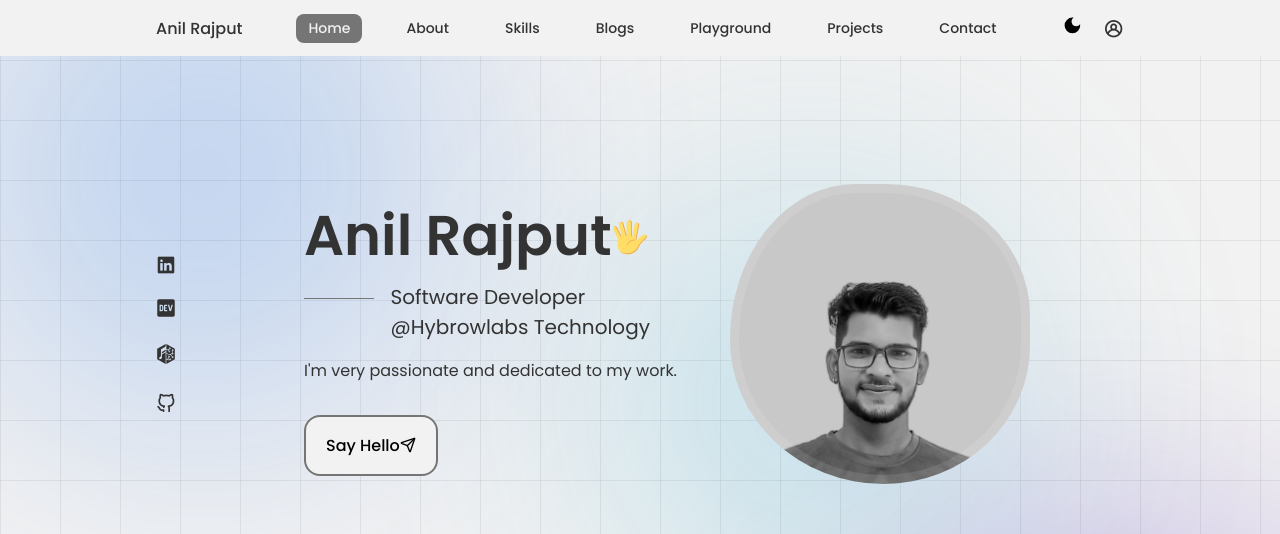
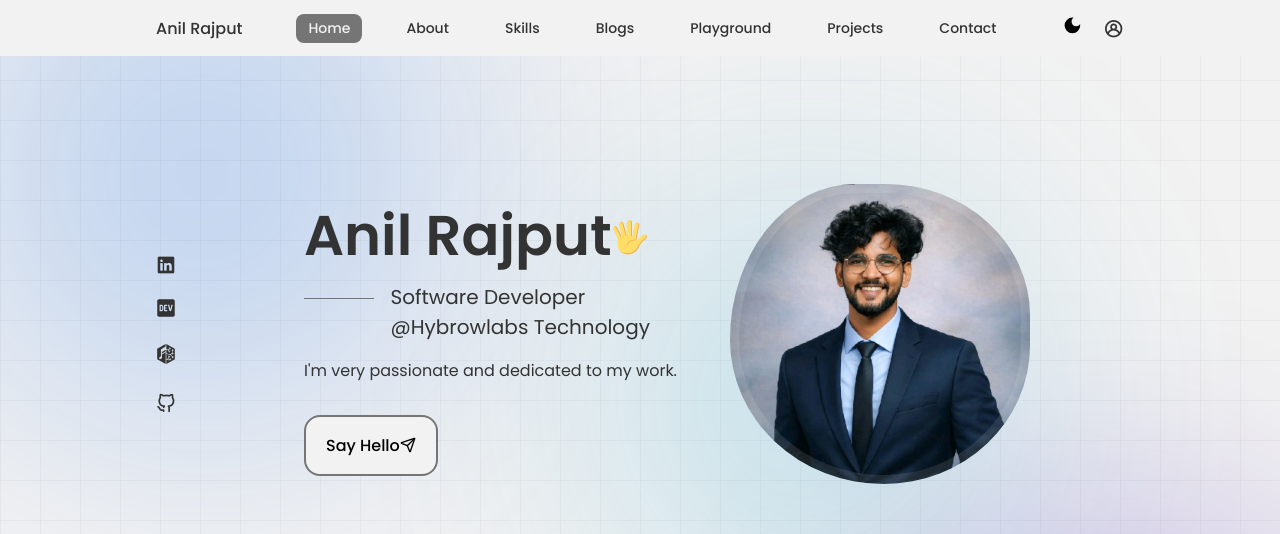
Before and after one commit to 04anilr/my-portfolio, a React (Create React App) app: page / in a window 1280 px wide. Shown: the top 534 px of the page. Built offline with nearby package versions, Linux system fonts and the light colour scheme; no server answers.

Commit message:
feat: profile image changes

```diff
--- a/src/components/Home/home.css
+++ b/src/components/Home/home.css
@@ -54,7 +54,7 @@
 }
 
 .home_img {
-    background: url("../../assets/profile-pic (4).png");
+    background: url("../../assets/about.png");
     background-repeat: no-repeat;
     background-position: center;
     background-size: cover;
--- a/src/components/about/About.jsx
+++ b/src/components/about/About.jsx
@@ -1,6 +1,6 @@
 import React from 'react';
 import "./about.css";
-import AboutImg from "../../assets/profile-pic (4).png";
+import AboutImg from "../../assets/about.png";
 import { Info } from './Info';
 import { FaArrowCircleDown } from "react-icons/fa";
 
--- a/src/components/about/AboutPage.jsx
+++ b/src/components/about/AboutPage.jsx
@@ -1,6 +1,6 @@
 import React from 'react';
 import './aboutpage.css';
-import AboutImg from "../../assets/profile-pic (4).png";
+import AboutImg from "../../assets/about.png";
 
 export const AboutPage = () => {
   const handleBackToPortfolio = (e) => {
--- a/src/components/background/background.css
+++ b/src/components/background/background.css
@@ -22,8 +22,8 @@
     background-image:
         linear-gradient(var(--border-color) 1px, transparent 1px),
         linear-gradient(90deg, var(--border-color) 1px, transparent 1px);
-    background-size: 60px 60px;
-    opacity: 0.8;
+    background-size: 40px 40px;
+    opacity: 0.4;
 }
 
 /* Floating soft-focus background blobs in blue, purple, and cyan */
--- a/src/components/profile/ProfileDrawer.jsx
+++ b/src/components/profile/ProfileDrawer.jsx
@@ -1,6 +1,6 @@
 import React, { useState, useEffect, useRef } from 'react';
 import './profile.css';
-import profileImg from '../../assets/profile.jpg';
+import profileImg from '../../assets/about.png';
 
 export const ProfileDrawer = ({ isOpen, onClose }) => {
   const [hue, setHue] = useState(() => {
--- a/src/components/verification/Verification.jsx
+++ b/src/components/verification/Verification.jsx
@@ -1,6 +1,6 @@
 import React, { useState, useEffect } from 'react';
 import './verification.css';
-import ProfilePic from '../../assets/profile-pic (4).png';
+import ProfilePic from '../../assets/about.png';
 
 const QUIZ_QUESTIONS = [
   {
```
Also changed, not shown: src/assets/about.jpg (deleted), src/assets/about.png (added).
